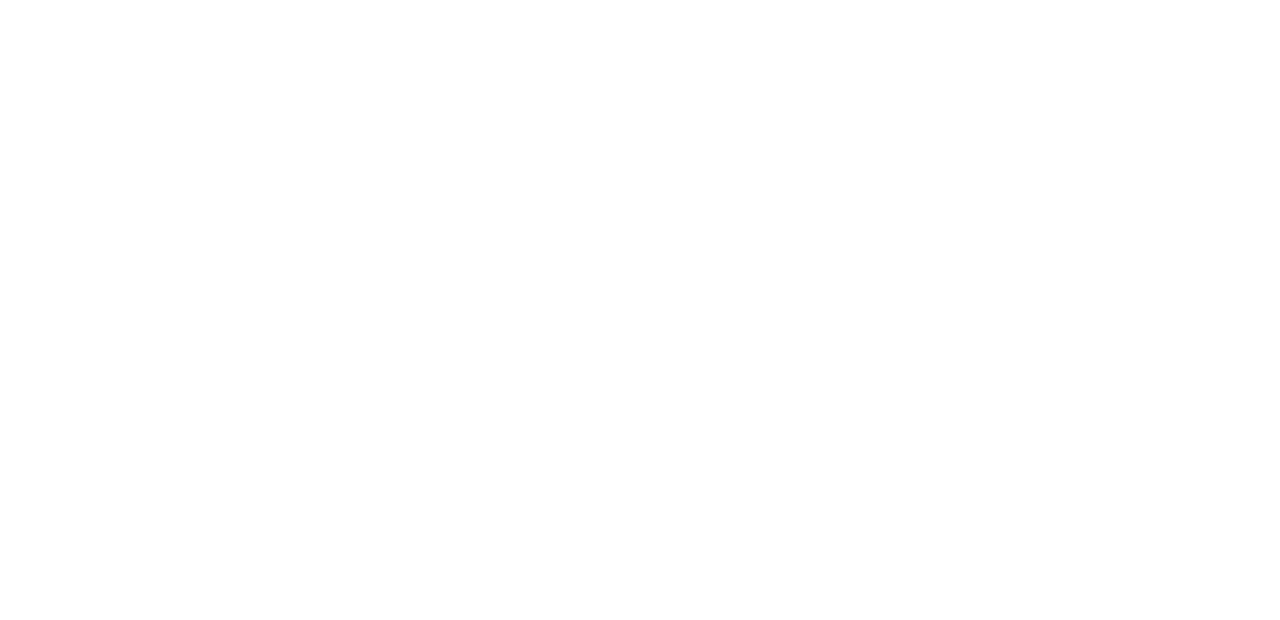
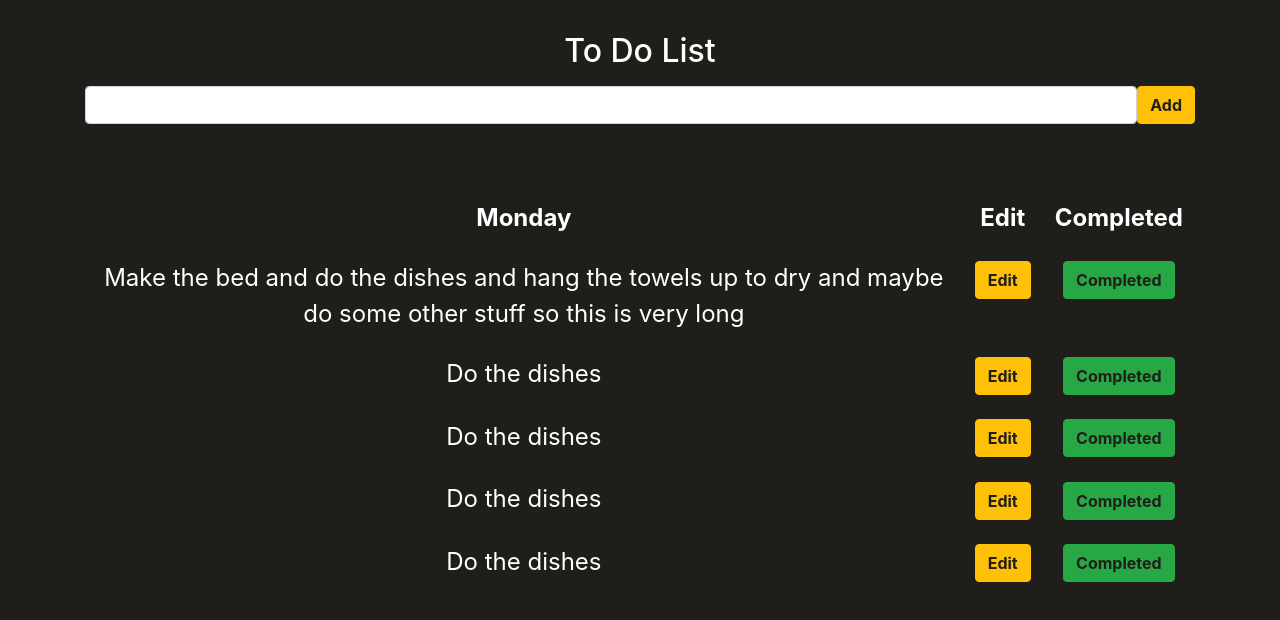
Before and after one commit to croberembt/portfolio-postgresql-to-do-list, a React (Create React App) app in the folder client/: page / in a window 1280 px wide. Shown: the top 620 px of the page. Built offline with nearby package versions, Linux system fonts and the light colour scheme.

Commit message:
added the input component and started working on the list component

```diff
--- a/client/src/App.css
+++ b/client/src/App.css
@@ -1,38 +1,3 @@
-.App {
-  text-align: center;
+body > #root > div {
+  height: 100vh;
 }
-
-.App-logo {
-  height: 40vmin;
-  pointer-events: none;
-}
-
-@media (prefers-reduced-motion: no-preference) {
-  .App-logo {
-    animation: App-logo-spin infinite 20s linear;
-  }
-}
-
-.App-header {
-  background-color: #282c34;
-  min-height: 100vh;
-  display: flex;
-  flex-direction: column;
-  align-items: center;
-  justify-content: center;
-  font-size: calc(10px + 2vmin);
-  color: white;
-}
-
-.App-link {
-  color: #61dafb;
-}
-
-@keyframes App-logo-spin {
-  from {
-    transform: rotate(0deg);
-  }
-  to {
-    transform: rotate(360deg);
-  }
-}
--- a/client/src/App.js
+++ b/client/src/App.js
@@ -1,9 +1,12 @@
 import './App.css';
+import InputComponent from './components/InputComponent';
+import ListComponent from './components/ListComponent';
 
 function App() {
   return (
-    <div className="App">
-
+    <div className="App" style={{backgroundColor: '#1F1E1A', paddingTop: '2rem'}}>
+      <InputComponent />
+      <ListComponent />
     </div>
   );
 }
--- a/client/src/components/InputComponent.js
+++ b/client/src/components/InputComponent.js
@@ -0,0 +1,38 @@
+import React, { useState } from 'react';
+import { Form, Input, Button } from 'reactstrap';
+
+const InputComponent = () => {
+
+  const [description, setDescription] = useState('');
+
+  const onSubmitForm = async event => {
+    event.preventDefault();
+    try {
+      const body = { description };
+      const response = await fetch('http://localhost:5000/todolist', {
+        method: 'POST',
+        headers: {
+          'Content-type': 'application/json',
+        },
+        body: JSON.stringify(body)
+      });
+      window.location = '/';
+    } catch (err) {
+      console.error(err.message)
+    }
+  }
+
+  return (
+    <div className='container'>
+      <h2 className='text-center' style={{color: 'white'}}>To Do List</h2>
+      <Form className='d-flex' style={{marginTop: '1rem'}} onSubmit={onSubmitForm}>
+            <Input type='text' style={{fontWeight: 'bold', color: '#1F1E1A'}} value={description}
+              onChange={event => setDescription(event.target.value)}
+              />
+            <Button color='warning' style={{fontWeight: 'bold', color: '#1F1E1A'}}>Add</Button>
+      </Form>
+    </div>
+  )
+}
+
+export default InputComponent;
--- a/client/src/components/ListComponent.js
+++ b/client/src/components/ListComponent.js
@@ -0,0 +1,50 @@
+import React from 'react';
+import { Table, Button } from 'reactstrap';
+
+const ListComponent = () => {
+
+  const date = new Date().toLocaleString('en-us', {  weekday: 'long' });
+
+  return (
+    <div className='container text-center' style={{paddingTop: '4rem'}}>
+      <Table borderless responsive style={{color: 'white', fontSize: '1.5rem'}}>
+        <thead>
+          <tr>
+            <th>{date}</th>
+            <th>Edit</th>
+            <th>Completed</th>
+          </tr>
+        </thead>
+        <tbody>
+          <tr>
+            <td>Make the bed and do the dishes and hang the towels up to dry and maybe do some other stuff so this is very long</td>
+            <td><Button color='warning' style={{fontWeight: 'bold', color: '#1F1E1A'}}>Edit</Button></td>
+            <td><Button color='success' style={{fontWeight: 'bold', color: '#1F1E1A'}}>Completed</Button></td>
+          </tr>
+          <tr>
+            <td>Do the dishes</td>
+            <td><Button color='warning' style={{fontWeight: 'bold', color: '#1F1E1A'}}>Edit</Button></td>
+            <td><Button color='success' style={{fontWeight: 'bold', color: '#1F1E1A'}}>Completed</Button></td>
+          </tr>
+          <tr>
+            <td>Do the dishes</td>
+            <td><Button color='warning' style={{fontWeight: 'bold', color: '#1F1E1A'}}>Edit</Button></td>
+            <td><Button color='success' style={{fontWeight: 'bold', color: '#1F1E1A'}}>Completed</Button></td>
+          </tr>
+          <tr>
+            <td>Do the dishes</td>
+            <td><Button color='warning' style={{fontWeight: 'bold', color: '#1F1E1A'}}>Edit</Button></td>
+            <td><Button color='success' style={{fontWeight: 'bold', color: '#1F1E1A'}}>Completed</Button></td>
+          </tr>
+          <tr>
+            <td>Do the dishes</td>
+            <td><Button color='warning' style={{fontWeight: 'bold', color: '#1F1E1A'}}>Edit</Button></td>
+            <td><Button color='success' style={{fontWeight: 'bold', color: '#1F1E1A'}}>Completed</Button></td>
+          </tr>
+        </tbody>
+      </Table>
+    </div>
+  );
+}
+
+export default ListComponent;
```
Also changed, not shown: 1 other file (tests, documents, lock files or other folders).
